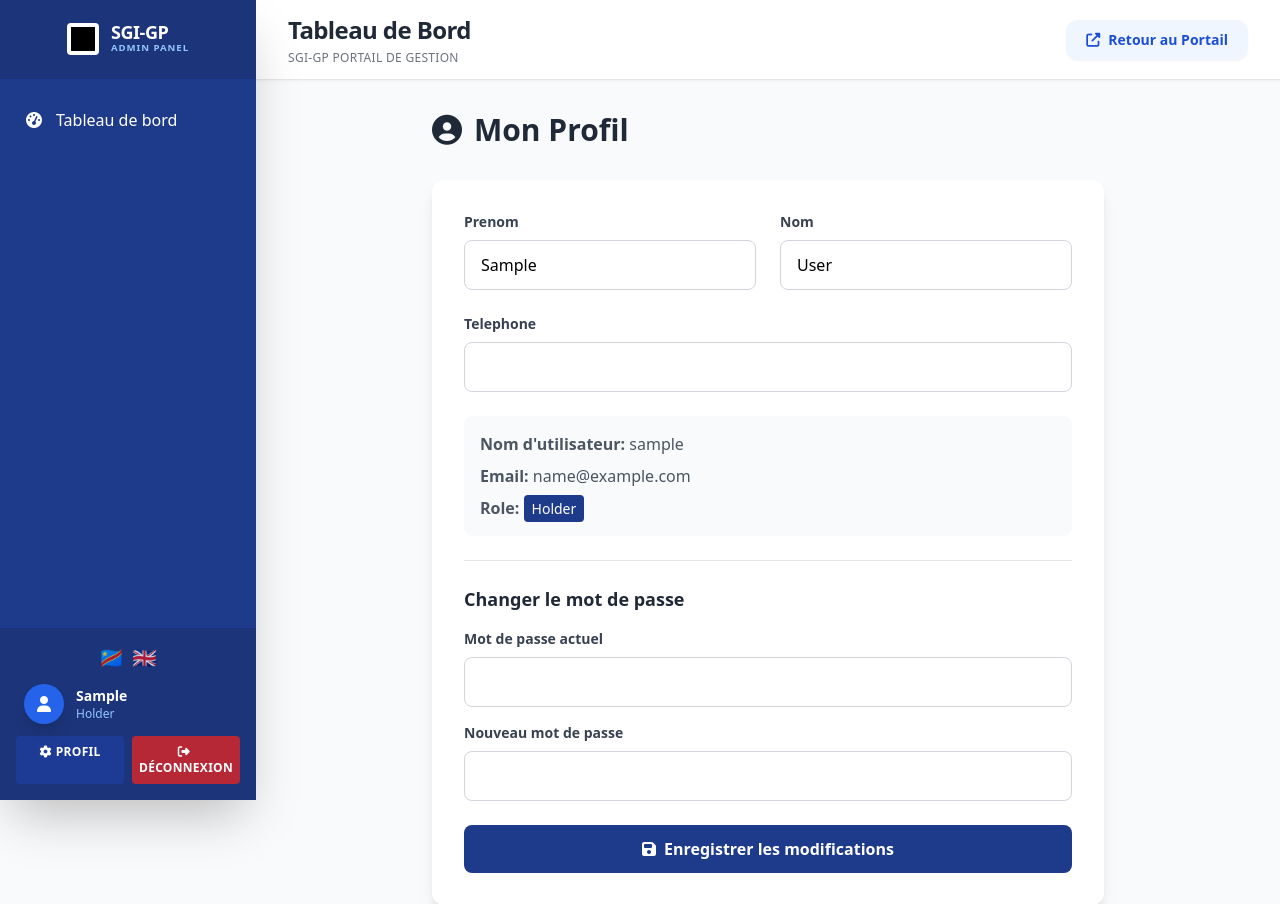
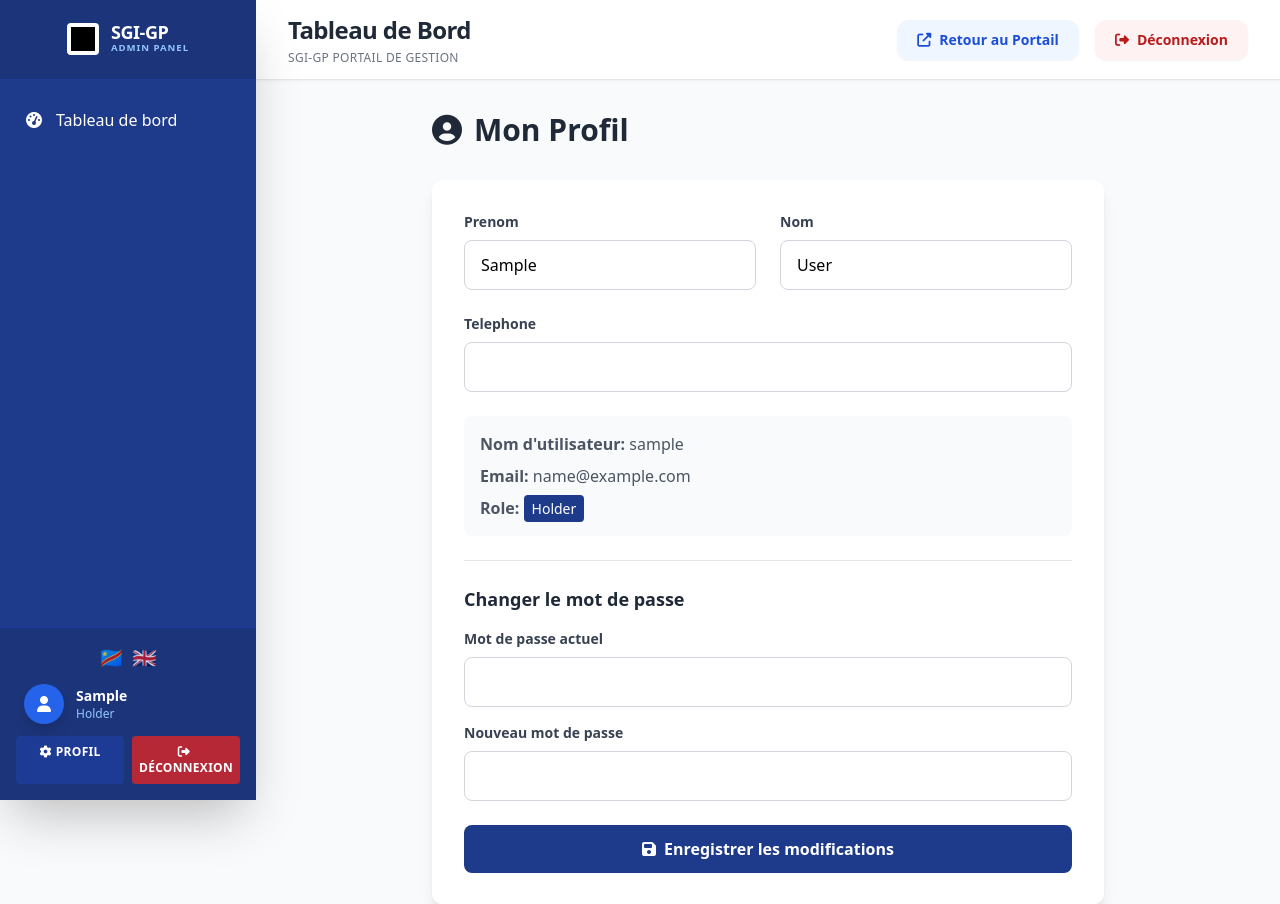
Before and after one commit to moa-digitalagency/GoPass_SGI, a Flask app: page /profile in a window 1280 px wide. Shown: the top 904 px of the page. Run offline with Flask 3, Linux system fonts and the light colour scheme; the visitor is signed in with stand-in values (Sample User, id 1); data that the repository does not hold is empty; some libraries are stand-ins or nearby versions.

Commit message:
Add Logout Button to Admin Header for Improved Accessibility
Co-authored-by: moa-digitalagency <93324793+moa-digitalagency@users.noreply.github.com>

```diff
--- a/templates/base.html
+++ b/templates/base.html
@@ -141,6 +141,10 @@
                         <i class="fas fa-external-link-alt group-hover:scale-110 transition-transform"></i>
                         <span>Retour au Portail</span>
                     </a>
+                    <a href="{{ url_for('auth.logout') }}" class="group flex items-center gap-2 px-5 py-2.5 rounded-xl bg-red-50 text-red-700 font-bold text-sm hover:bg-red-600 hover:text-white transition-all duration-300 shadow-sm hover:shadow-red-200" title="{{ t('global.logout') }}">
+                        <i class="fas fa-sign-out-alt group-hover:scale-110 transition-transform"></i>
+                        <span class="hidden md:inline">{{ t('global.logout') }}</span>
+                    </a>
                 </div>
             </header>
 
```
Also changed, not shown: verification/admin_dashboard.png.
